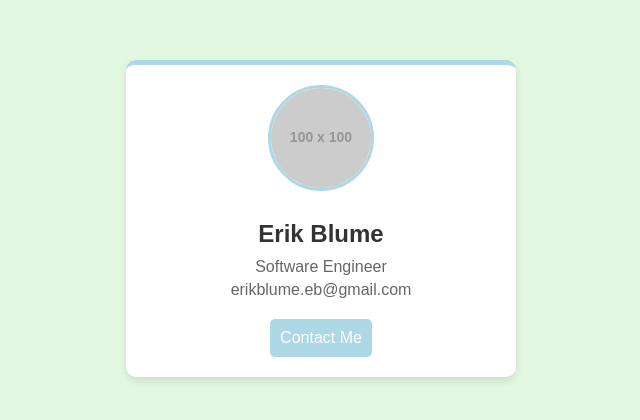
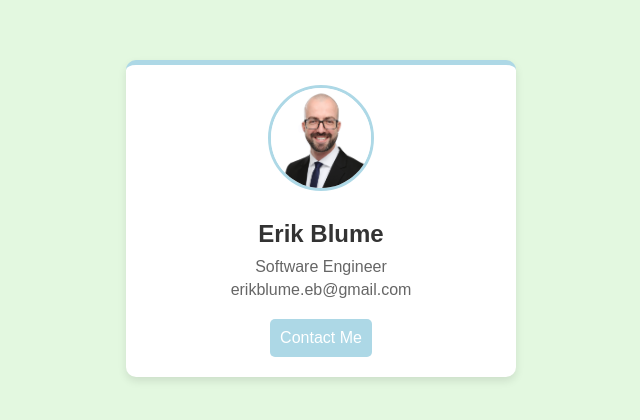
Before and after one commit to ErikBfromB/site, a plain HTML site: page index.html in a window 1280 px wide. Shown: the part 190-610 px from the top of the page, without its empty margins (319-959 px from the left). Drawn offline with Linux system fonts and the light colour scheme; placeholder pictures from the web are drawn by us.

Commit message:
Update index.html

```diff
--- a/index.html
+++ b/index.html
@@ -50,7 +50,7 @@
 </head>
 <body>
     <div class="cv-card">
-        <img src="https://via.placeholder.com/100" alt="Profile Picture">
+        <img src="Erik_Blume_Quadrat.jpg" alt="Profile Picture">
         <h2>Erik Blume</h2>
         <p>Software Engineer</p>
         <p>erikblume.eb@gmail.com</p>
```
